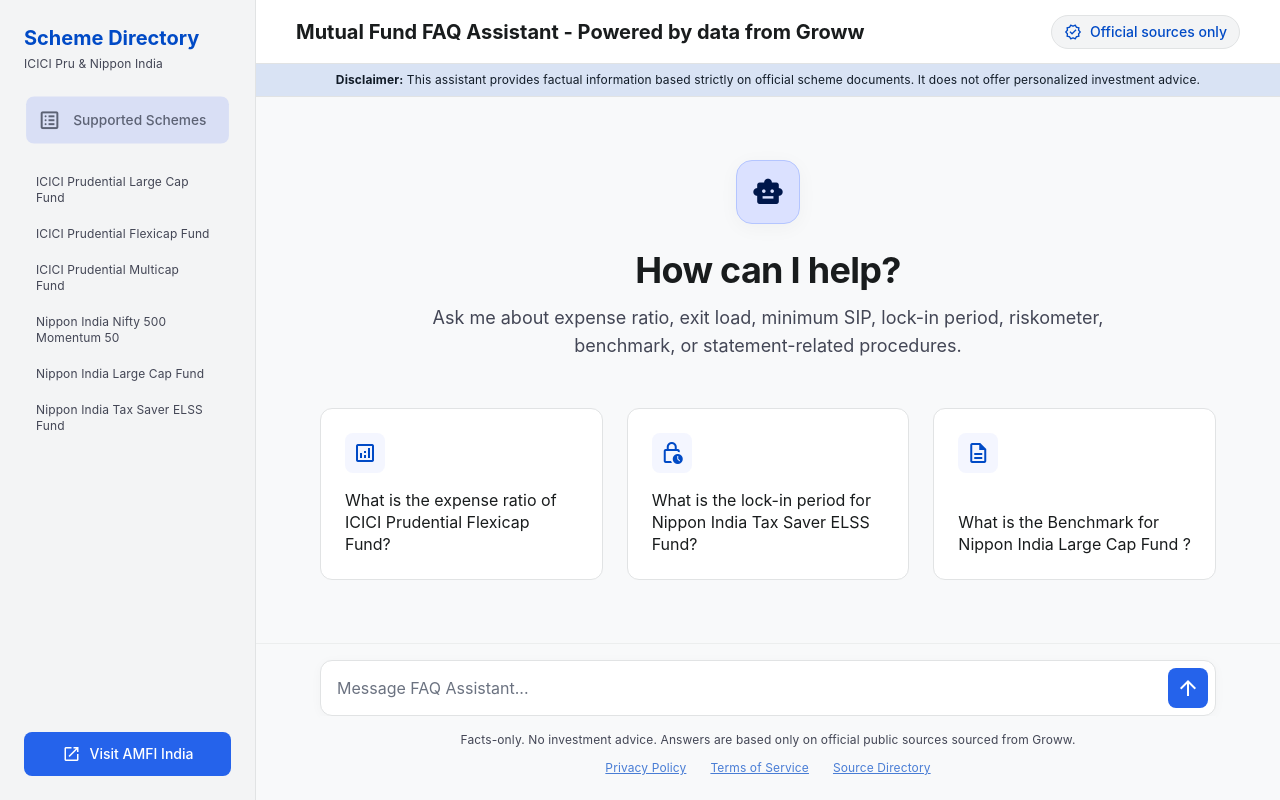
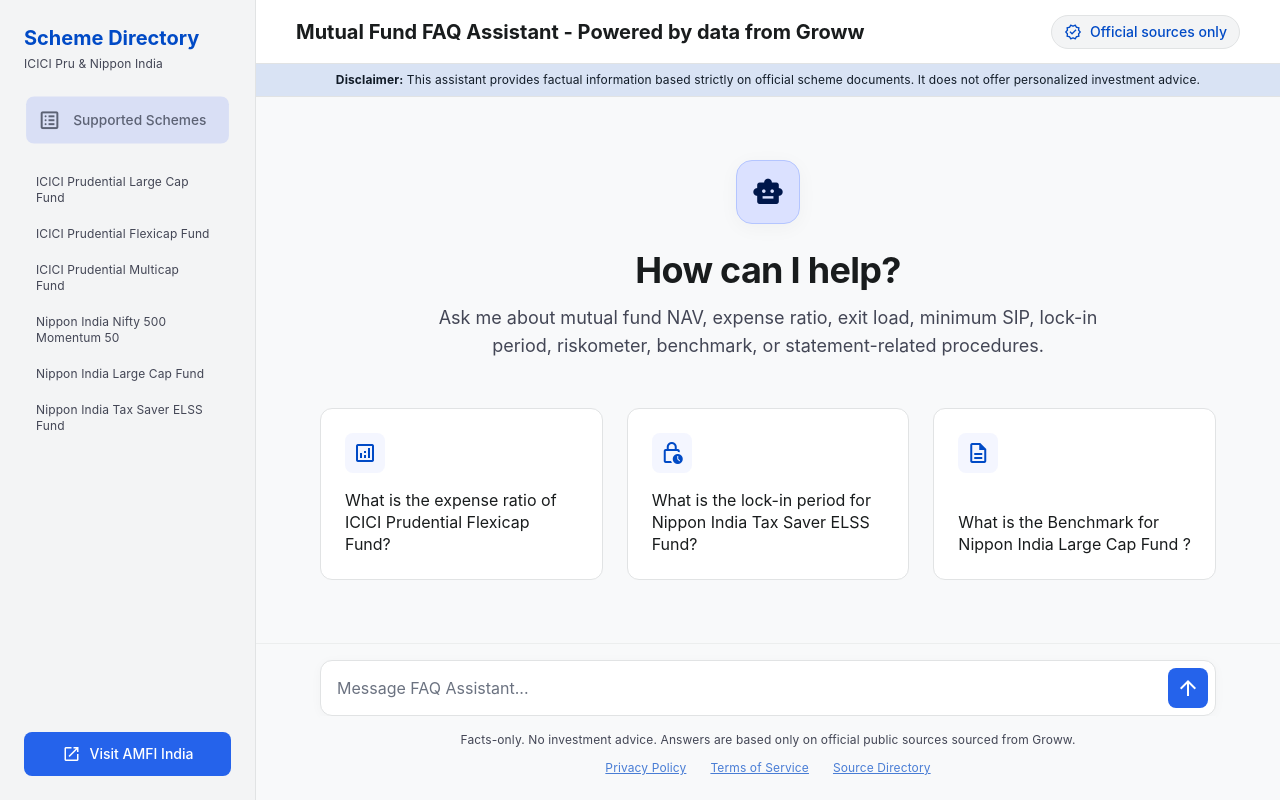
Before and after one commit to nikhil1102-ai/raq_mf_faq, a plain HTML site: page ui/index.html in a window 1280 px wide. Drawn offline with nearby package versions, Linux system fonts and the light colour scheme.

Commit message:
enhancement: added NAV in fron message

```diff
--- a/ui/index.html
+++ b/ui/index.html
@@ -203,7 +203,8 @@
                                         How can I help?</h2>
                                 <p
                                         class="text-body-md md:text-body-lg font-body-md md:font-body-lg text-on-surface-variant mb-stack-lg max-w-2xl leading-relaxed">
-                                        Ask me about expense ratio, exit load, minimum SIP, lock-in period, riskometer,
+                                        Ask me about mutual fund NAV, expense ratio, exit load, minimum SIP, lock-in
+                                        period, riskometer,
                                         benchmark, or statement-related procedures.
                                 </p>
                                 <!-- Example Questions Grid (Bento Style) -->
```
